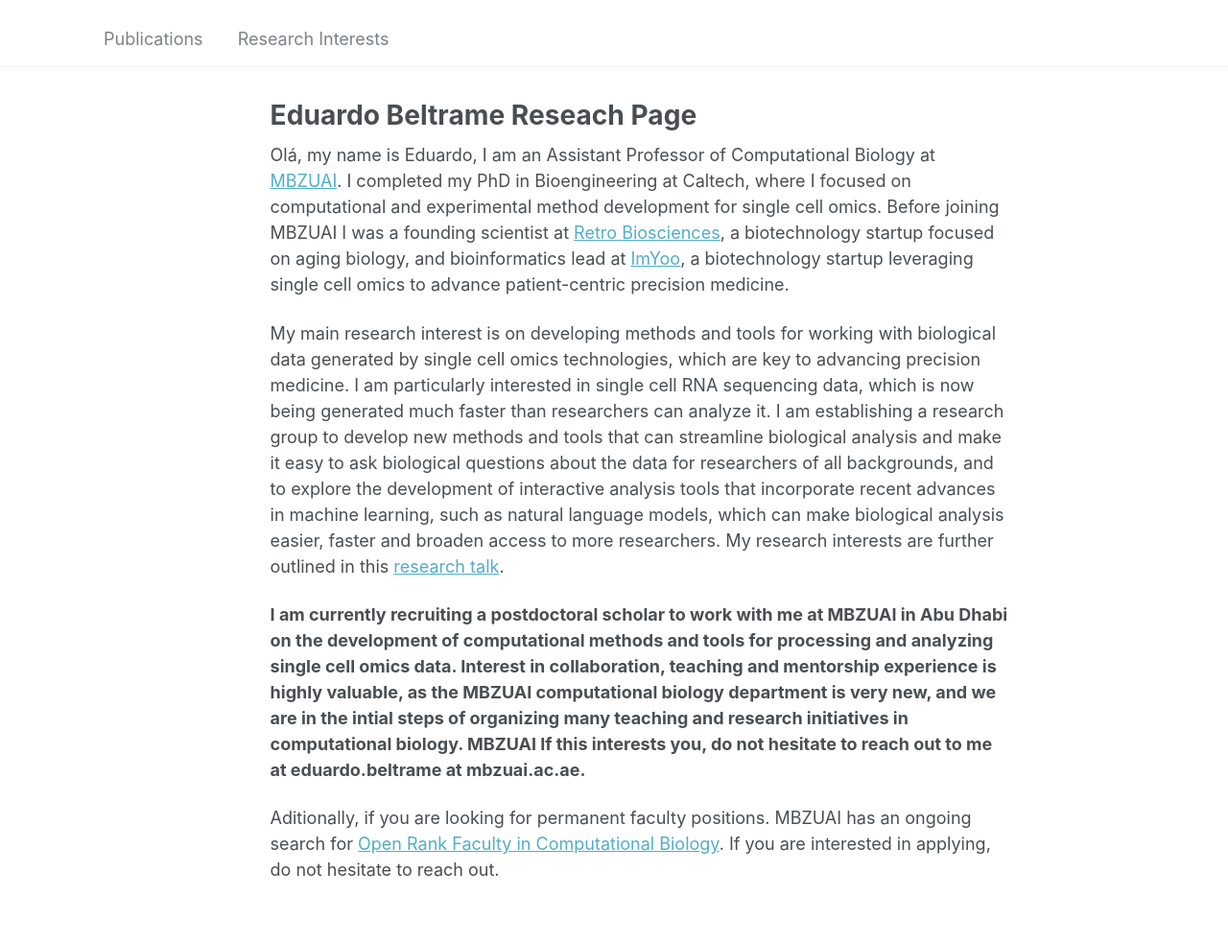
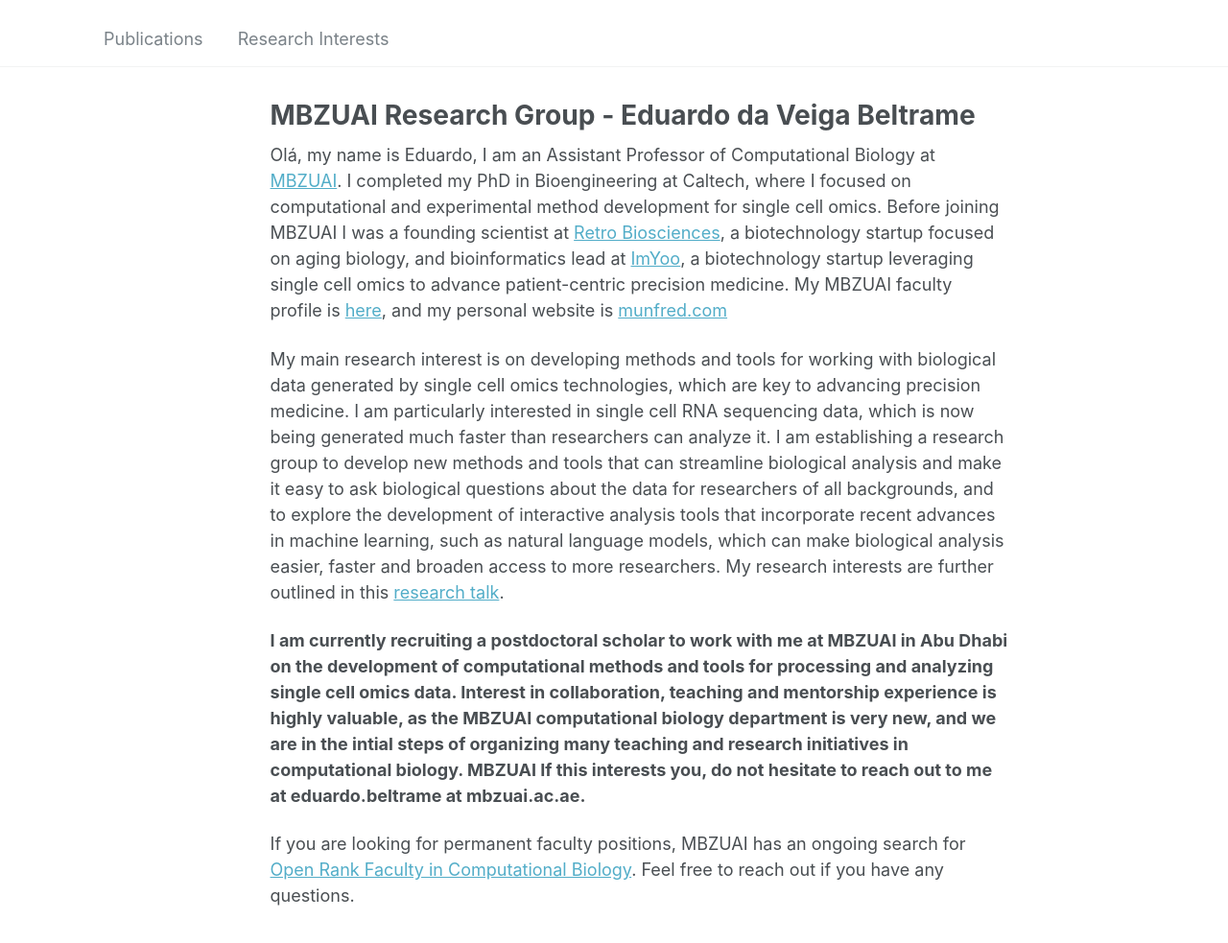
Before and after one commit to Munfred/munfred.github.io, a Jekyll site: the page built from _pages/about.md, in a window 1280 px wide and 1160 px high. Shown: the top 983 px of the window at 96% size. Built offline with Jekyll 4.4.1, drawn with Linux system fonts in a browser that asks for light colours.

Commit message:
Update about.md

```diff
--- a/_pages/about.md
+++ b/_pages/about.md
@@ -1,16 +1,16 @@
 ---
 permalink: /
-title: "Eduardo Beltrame Reseach Page"
+title: "MBZUAI Research Group - Eduardo da Veiga Beltrame"
 author_profile: false
 redirect_from:
   - /about/
   - /about.html
 ---
 
-Olá, my name is Eduardo, I am an Assistant Professor of Computational Biology at [MBZUAI](https://mbzuai.ac.ae). I completed my PhD in Bioengineering at Caltech, where I focused on computational and experimental method development for single cell omics. Before joining MBZUAI I was a founding scientist at [Retro Biosciences](https://retro.bio), a biotechnology startup focused on aging biology, and bioinformatics lead at [ImYoo](https://imyoo.health), a biotechnology startup leveraging single cell omics to advance patient-centric precision medicine.
+Olá, my name is Eduardo, I am an Assistant Professor of Computational Biology at [MBZUAI](https://mbzuai.ac.ae). I completed my PhD in Bioengineering at Caltech, where I focused on computational and experimental method development for single cell omics. Before joining MBZUAI I was a founding scientist at [Retro Biosciences](https://retro.bio), a biotechnology startup focused on aging biology, and bioinformatics lead at [ImYoo](https://imyoo.health), a biotechnology startup leveraging single cell omics to advance patient-centric precision medicine. My MBZUAI faculty profile is [here](https://mbzuai.ac.ae/study/faculty/eduardo-beltrame/), and my personal website is [munfred.com](https://munfred.com)
 
 My main research interest is on developing methods and tools for working with biological data generated by single cell omics technologies, which are key to advancing precision medicine. I am particularly interested in single cell RNA sequencing data, which is now being generated much faster than researchers can analyze it. I am establishing a research group to develop new methods and tools that can streamline biological analysis and make it easy to ask biological questions about the data for researchers of all backgrounds, and to explore the development of interactive analysis tools that incorporate recent advances in machine learning, such as natural language models, which can make biological analysis easier, faster and broaden access to more researchers. My research interests are further outlined in this [research talk]([url](https://www.canva.com/design/DAGDB0KIrCM/_EP_uuAKdCrV8SZtik-zTA/view)).
 
 **I am currently recruiting a postdoctoral scholar to work with me at MBZUAI in Abu Dhabi on the development of computational methods and tools for processing and analyzing single cell omics data. Interest in collaboration, teaching and mentorship experience is highly valuable, as the MBZUAI computational biology department is very new, and we are in the intial steps of organizing many teaching and research initiatives in computational biology. MBZUAI  If this interests you, do not hesitate to reach out to me at eduardo.beltrame at mbzuai.ac.ae.**
 
-Aditionally, if you are looking for permanent faculty positions. MBZUAI has an ongoing search for [Open Rank Faculty in Computational Biology](https://mbzuai.ac.ae/vacancy/open-rank-faculty-computational-biology/). If you are interested in applying, do not hesitate to reach out.
+If you are looking for permanent faculty positions, MBZUAI has an ongoing search for [Open Rank Faculty in Computational Biology](https://mbzuai.ac.ae/vacancy/open-rank-faculty-computational-biology/). Feel free to reach out if you have any questions.
```
